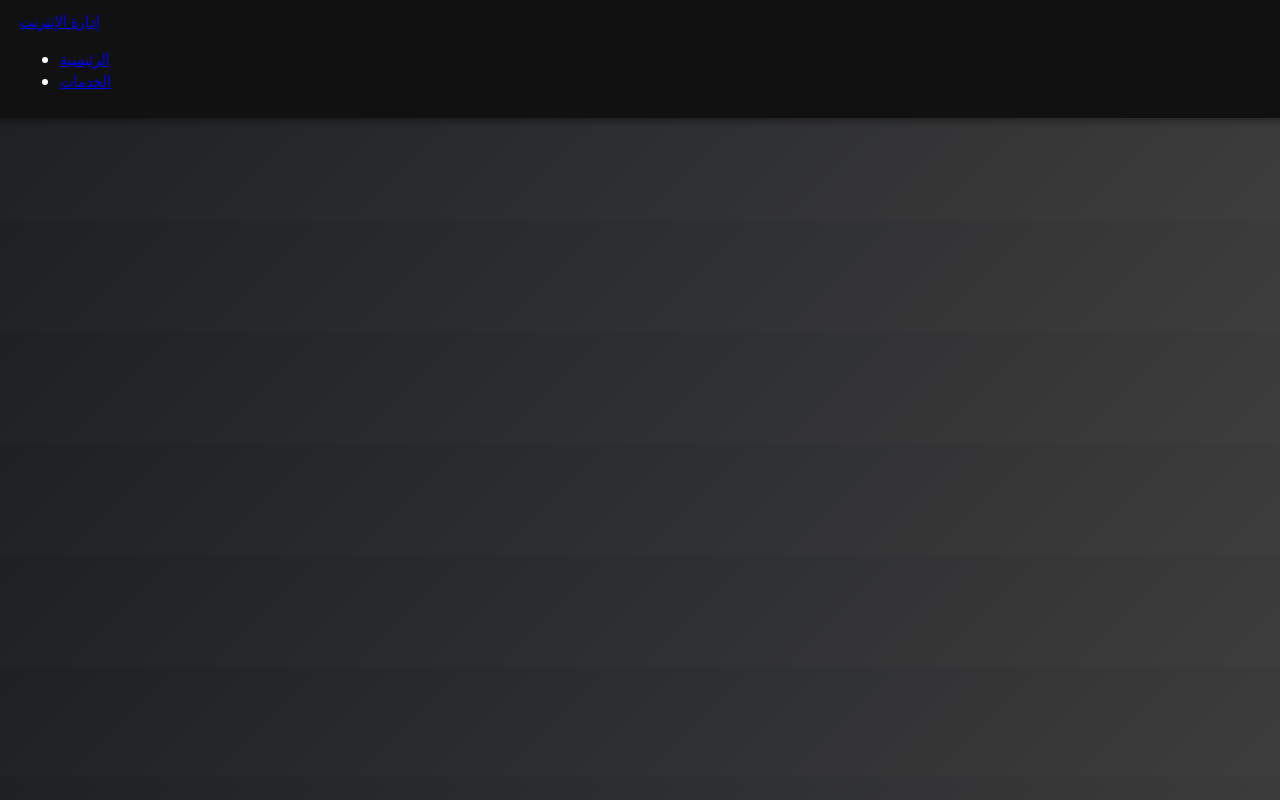
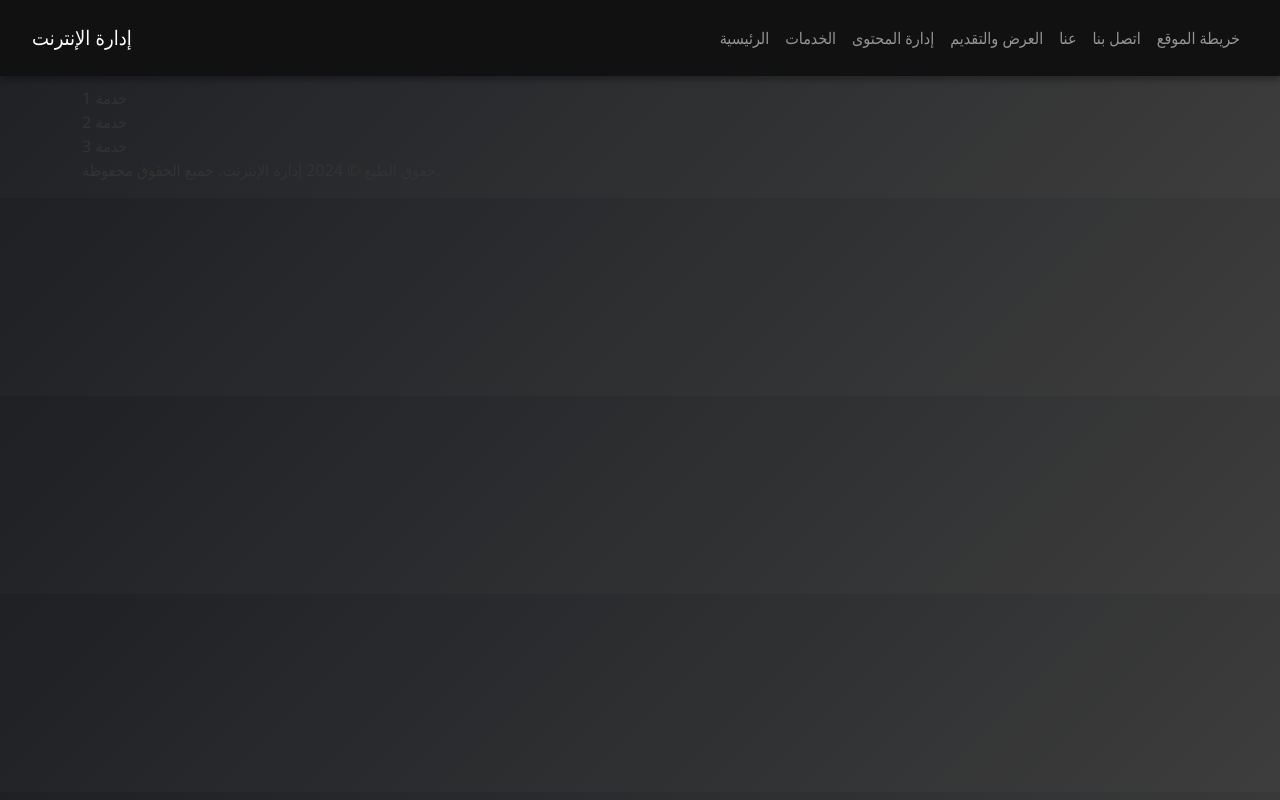
Before and after one commit to khaled771y/temu-khaled, a plain HTML site: page services.html in a window 1280 px wide. Drawn offline with nearby package versions, Linux system fonts and the light colour scheme.

Commit message:
Update services.html

```diff
--- a/services.html
+++ b/services.html
@@ -4,6 +4,7 @@
     <meta charset="UTF-8">
     <meta name="viewport" content="width=device-width, initial-scale=1.0">
     <title>الخدمات</title>
+    <link rel="stylesheet" href="https://cdnjs.cloudflare.com/ajax/libs/bootstrap/5.3.0/css/bootstrap.min.css">
     <link rel="stylesheet" href="styles.css">
 </head>
 <body>
@@ -17,18 +18,41 @@
                     <ul class="navbar-nav ms-auto">
                         <li class="nav-item"><a class="nav-link" href="index.html">الرئيسية</a></li>
                         <li class="nav-item"><a class="nav-link" href="services.html">الخدمات</a></li>
-                        <!-- باقي الروابط -->
+                        <li class="nav-item"><a class="nav-link" href="content-management.html">إدارة المحتوى</a></li>
+                        <li class="nav-item"><a class="nav-link" href="presentation.html">العرض والتقديم</a></li>
+                        <li class="nav-item"><a class="nav-link" href="about.html">عنا</a></li>
+                        <li class="nav-item"><a class="nav-link" href="contact.html">اتصل بنا</a></li>
+                        <li class="nav-item"><a class="nav-link" href="sitemap.html">خريطة الموقع</a></li>
                     </ul>
                 </div>
             </div>
         </nav>
     </header>
 
-    <div class="container">
-        <section class="section animate__animated animate__fadeInUp">
+    <div class="container main-content">
+        <section class="section services-section">
             <h2><i class="fas fa-briefcase icon"></i> خدماتنا</h2>
             <p>نقدم مجموعة متنوعة من الخدمات الرقمية المتميزة التي تهدف إلى تعزيز وجودك الرقمي وتطوير أعمالك. معاً يمكننا تحقيق النجاح.</p>
+            <div class="services-list">
+                <div class="service-item">خدمة 1</div>
+                <div class="service-item">خدمة 2</div>
+                <div class="service-item">خدمة 3</div>
+            </div>
         </section>
     </div>
+
+    <footer>
+        <div class="container">
+            <div class="social-icons">
+                <a href="#"><i class="fab fa-facebook"></i></a>
+                <a href="#"><i class="fab fa-twitter"></i></a>
+                <a href="#"><i class="fab fa-instagram"></i></a>
+                <a href="#"><i class="fab fa-linkedin"></i></a>
+            </div>
+            <p>حقوق الطبع © 2024 إدارة الإنترنت. جميع الحقوق محفوظة.</p>
+        </div>
+    </footer>
+
+    <script src="https://cdnjs.cloudflare.com/ajax/libs/bootstrap/5.3.0/js/bootstrap.bundle.min.js"></script>
 </body>
 </html>
```
